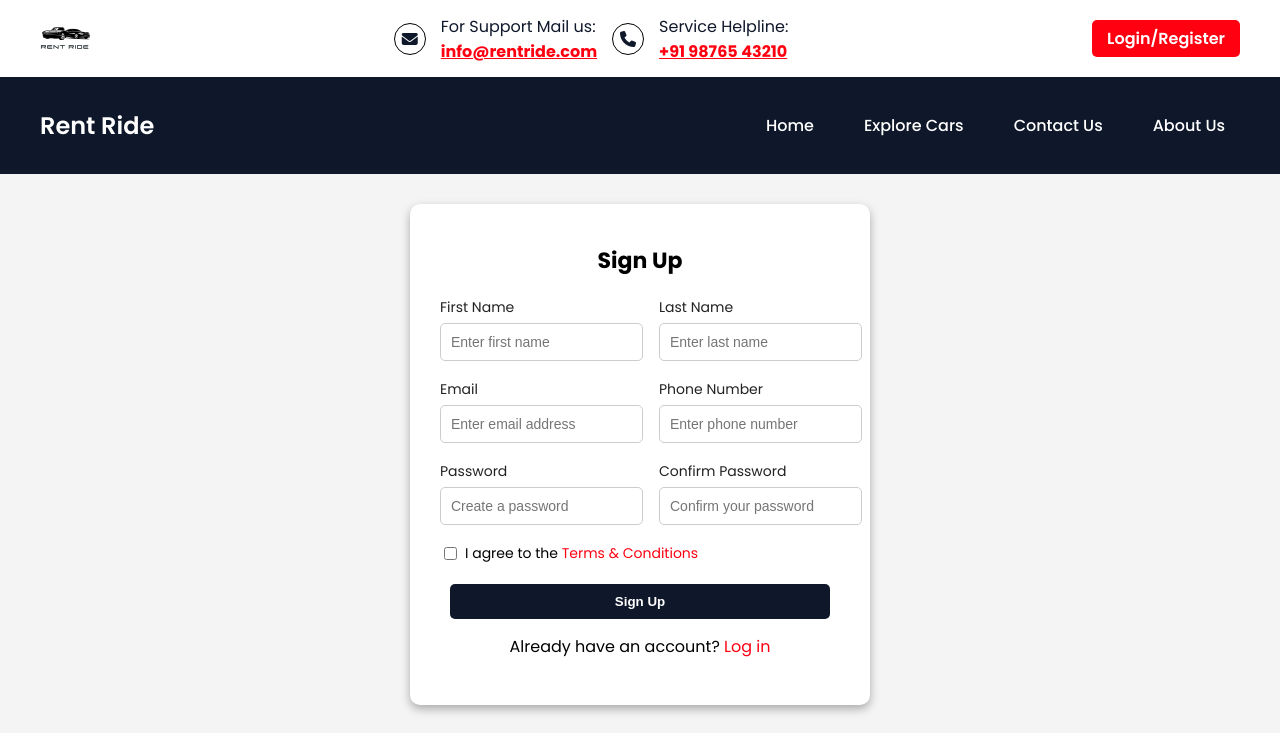
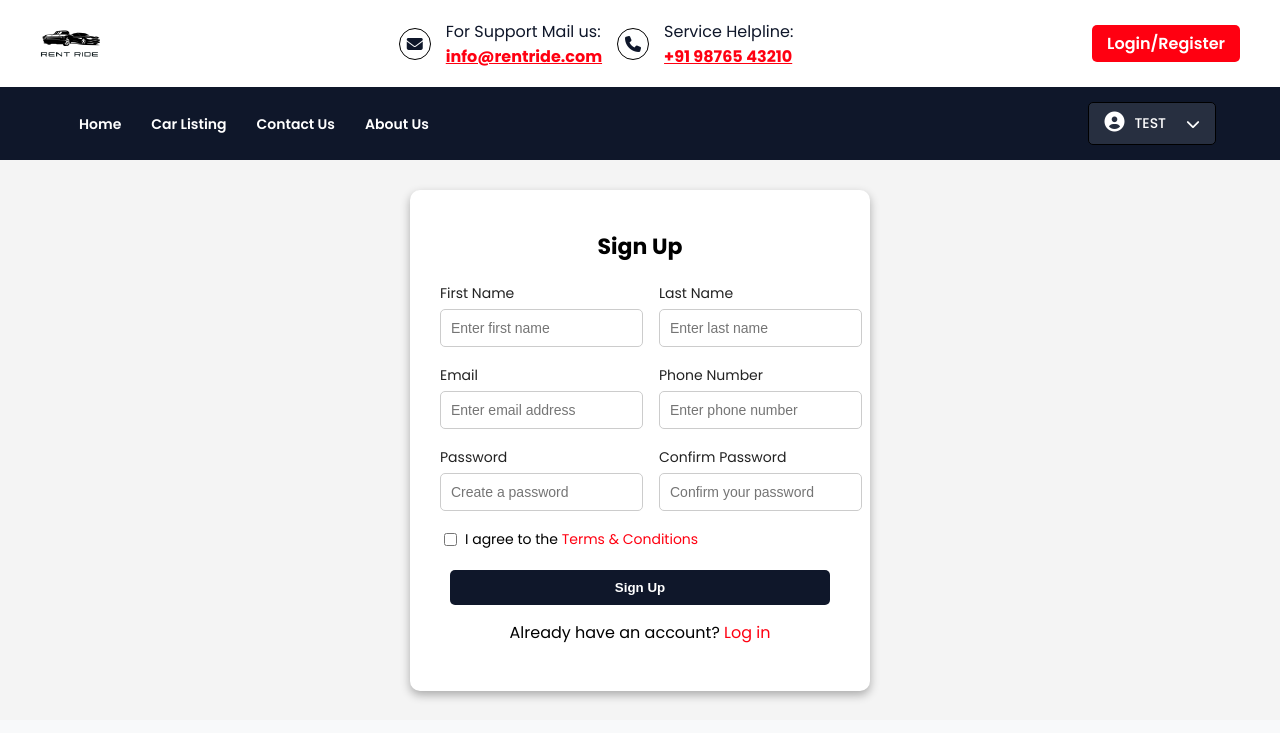
Before and after one commit to dhruv09dotcom/Rent-Ride, a PHP site: page /register.html in a window 1280 px wide. Shown: the top 733 px of the page. Run offline with PHP 8.4, Linux system fonts and the light colour scheme.

Commit message:
Modified

```diff
--- a/register.html
+++ b/register.html
@@ -10,6 +10,7 @@
     <link rel="preconnect" href="https://fonts.gstatic.com" crossorigin>
     <link href="https://fonts.googleapis.com/css2?family=Poppins:wght@100;200;300;400;500;600;700;800;900&display=swap" rel="stylesheet">
     <link rel="stylesheet" href="https://cdnjs.cloudflare.com/ajax/libs/font-awesome/6.7.2/css/all.min.css" integrity="sha512-Evv84Mr4kqVGRNSgIGL/F/aIDqQb7xQ2vcrdIwxfjThSH8CSR7PBEakCr51Ck+w+/U6swU2Im1vVX0SVk9ABhg==" crossorigin="anonymous" referrerpolicy="no-referrer" />
+    <script src="script.js"></script>
 </head>
 <body>
     <!-- Header Section -->
@@ -33,16 +34,34 @@
     </header>
 
     <!-- Navigation Bar -->
-    <nav aria-label="Main navigation">
+    <nav class="navbar">
         <div class="nav-container">
-            <div class="left">Rent Ride</div>
-            <div class="right">
-                <ul>
-                    <li><a href="index.html" class="active">Home</a></li>
-                    <li><a href="car-listing.html">Explore Cars</a></li>
-                    <li><a href="contact-us.html">Contact Us</a></li>
-                    <li><a href="about-us.html">About Us</a></li>
-                </ul>
+            <ul class="nav-links">
+                <li><a href="index.html">Home</a></li>
+                <li><a href="car-listing.html">Car Listing</a></li>
+                <li><a href="contact-us.html">Contact Us</a></li>
+                <li><a href="about-us.html">About Us</a></li>
+            </ul>
+
+            <div class="nav-right">
+                <!-- User Dropdown -->
+                <div class="user-menu" id="userMenu">
+                    <div class="user-icon">
+                        <i class="fas fa-user-circle"></i>
+                    </div>
+                    <div class="user-name">TEST</div>
+                    <div class="user-arrow">
+                        <i class="fas fa-chevron-down"></i>
+                    </div>
+                </div>
+
+                <!-- Dropdown Menu -->
+                <div class="dropdown-content" id="dropdownMenu">
+                    <a href="#">PROFILE SETTINGS</a>
+                    <a href="#">UPDATE PASSWORD</a>
+                    <a href="#">MY BOOKING</a>
+                    <a href="#">SIGN OUT</a>
+                </div>
             </div>
         </div>
     </nav>
--- a/styles.css
+++ b/styles.css
@@ -22,7 +22,7 @@ header {
     padding: 0 20px;
 }
 .logo-img {
-    height: 50px;
+    height: 60px;
 }
 .contact-info {
     display: flex;
@@ -68,62 +68,135 @@ header {
 
 /*---------- Navigation Bar ----------*/
 
-nav {
-    background: #0F172A;
-    padding: 10px 0;
+.navbar {
+    background-color: #0F172A;
+    padding: 15px 0;
+    display: flex;
+    justify-content: center;
 }
+
 .nav-container {
+    width: 90%;
+    max-width: 1200px;
     display: flex;
     justify-content: space-between;
     align-items: center;
-    max-width: 1200px;
     margin: auto;
     padding: 0 20px;
 }
-.left {
-    font-size: 24px;
-    color: #fff;
+
+/* Navigation Links */
+.nav-links {
+    list-style: none;
+    display: flex;
+    padding: 0;
+    margin: 0;
+}
+
+.nav-links li {
+    margin: 0 15px;
+    position: relative;
+}
+
+.nav-links li a {
+    text-decoration: none;
+    color: white;
+    font-size: 14px;
     font-weight: 600;
+    transition: 0.3s;
+    position: relative;
 }
-.right {
+
+/* Underline Animation */
+.nav-links li a::after {
+    content: "";
+    position: absolute;
+    width: 100%;
+    height: 2px;
+    background-color: red;
+    left: 0;
+    bottom: -5px;
+    transform: scaleX(0);
+    transition: transform 0.3s ease-in-out;
+}
+
+.nav-links li a:hover::after {
+    transform: scaleX(1);
+}
+
+/* Right Section */
+.nav-right {
     display: flex;
     align-items: center;
-    font-weight: 600;
-}
-.nav-container ul {
-    list-style: none;
-    display: flex;
-    gap: 20px;
-}
-.nav-container ul li {
     position: relative;
 }
-/* Navigation links */
-.nav-container ul li a {
-    color: #fff;
+
+/* User Menu */
+.user-menu {
+    display: flex;
+    align-items: center;
+    background-color: rgba(255, 255, 255, 0.1);
+    padding: 8px 15px;
+    border: 1px solid #000;
+    border-radius: 5px;
+    cursor: pointer;
+    position: relative;
+}
+
+/* User Icon */
+.user-icon i {
+    font-size: 20px;
+    color: white;
+}
+
+/* User Name */
+.user-name {
+    color: white;
+    font-size: 14px;
+    font-weight: 500;
+    margin: 0 10px;
+}
+
+/* User Arrow */
+.user-arrow {
+    margin-left: 10px;
+}
+
+.user-arrow i {
+    font-size: 14px;
+    color: white;
+}
+
+/* Dropdown Content */
+.dropdown-content {
+    display: none;
+    position: absolute;
+    right: 0;
+    background-color: black;
+    min-width: 200px;
+    box-shadow: 0px 8px 16px rgba(0,0,0,0.2);
+    z-index: 1;
+    top: 50px;
+    padding: 5px 0;
+}
+
+/* Dropdown Links */
+.dropdown-content a {
+    color: white;
+    padding: 12px 16px;
+    display: block;
+    font-size: 12px;
+    font-weight: 400;
     text-decoration: none;
-    font-weight: 500;
-    padding: 10px 15px;
-    position: relative;
-    display: inline-block;
-    transition: color 0.3s ease;
 }
-/* Add center-aligned hover underline */
-.nav-container ul li a::after {
-    content: "";
-    position: absolute;
-    left: 50%;
-    bottom: -5px; /* Adjust to control distance from text */
-    width: 0;
-    height: 3px;
+
+.dropdown-content a:hover {
     background-color: #ff0011;
-    transition: width 0.3s ease, left 0.3s ease;
-    transform: translateX(-50%);
 }
-/* Hover effect: Expands line from center */
-.nav-container ul li a:hover::after {
-    width: 100%;
-    left: 50%;
+
+/* Show Dropdown */
+.show {
+    display: block;
 }
 
 /*---------- Banner Section (Background Image) ----------*/
@@ -760,7 +833,6 @@ button:hover {
     display: grid;
     grid-template-columns: repeat(2, 1fr);
     gap: 20px;
-    flex: 1;
 }
 
 .car-card {
```
Also changed, not shown: about-us.html (+28 -9 lines), car-listing.html (+28 -9 lines), contact-us.html (+28 -9 lines), index.html (+28 -9 lines), login.html (+25 -6 lines).
